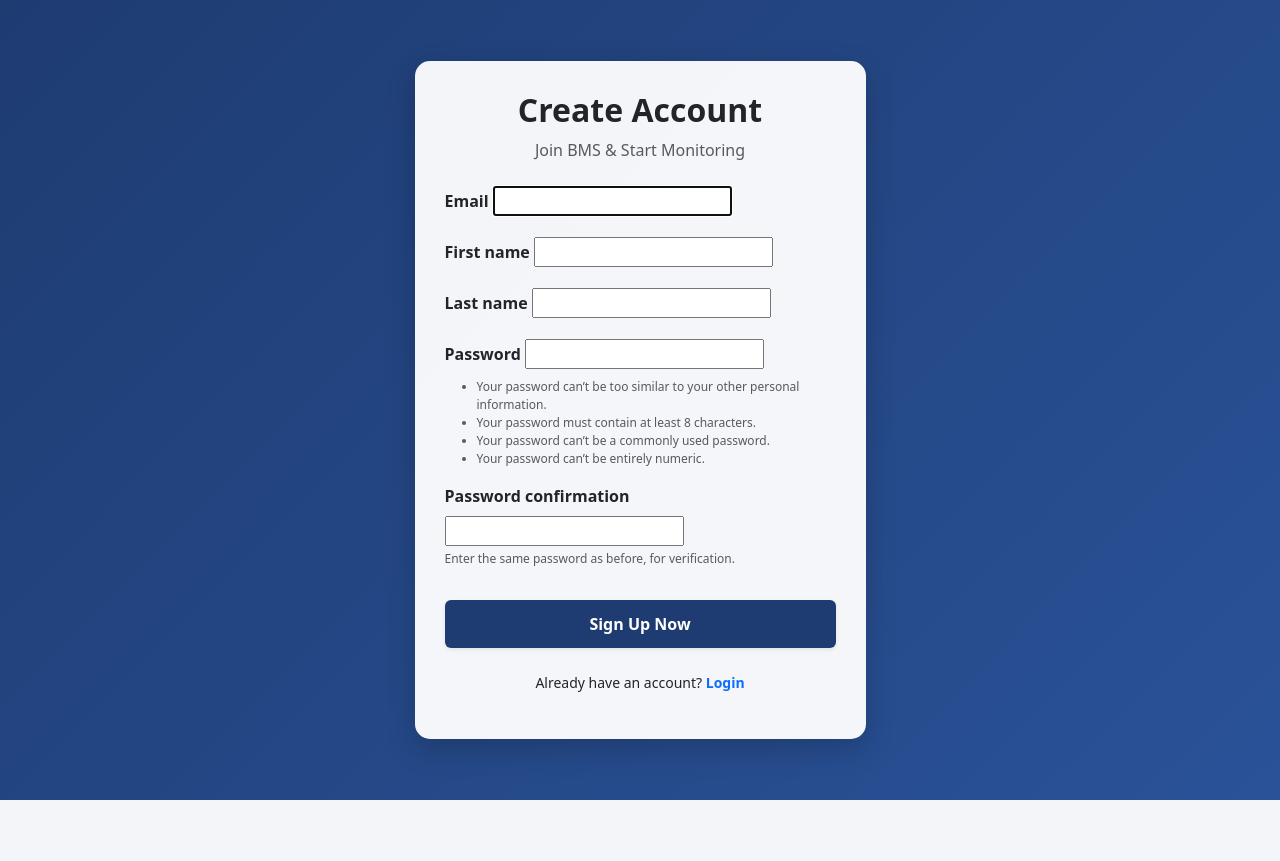
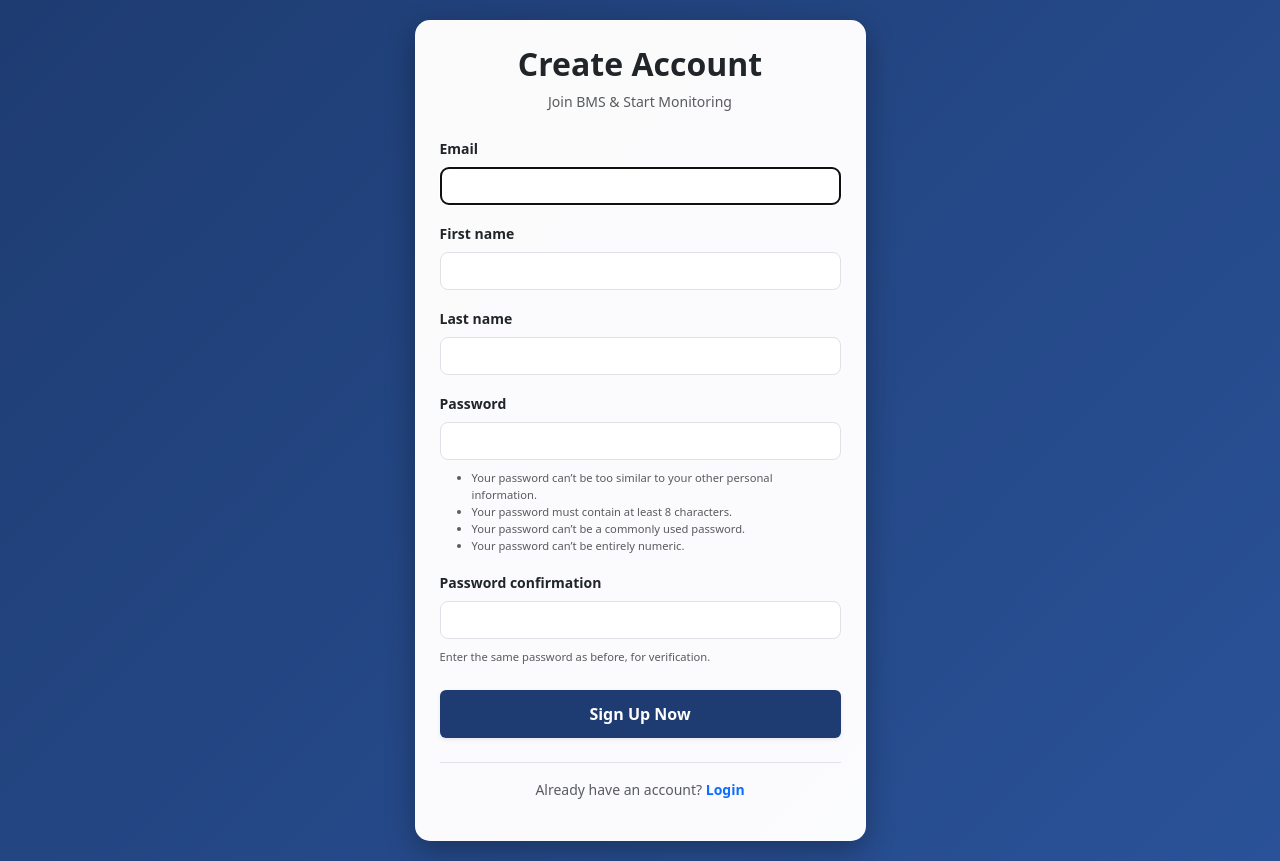
Before and after one commit to abdelrahman-asaad/bms_project, a Django app: page /monitoring/signup/ in a window 1280 px wide. Before the commit the page ends 800 px from the top, so only its background shows below. Run offline with Django 5.2, Linux system fonts and the light colour scheme.

Commit message:
add changes

```diff
--- a/bms_project/bms_project/settings.py
+++ b/bms_project/bms_project/settings.py
@@ -16,6 +16,7 @@ DEBUG = not ON_PYTHONANYWHERE
 if ON_PYTHONANYWHERE:
     # استبدل 'yourusername' باسم حسابك الحقيقي على الموقع
     ALLOWED_HOSTS = ['asaad77.pythonanywhere.com']
+    CSRF_TRUSTED_ORIGINS = ['https://asaad77.pythonanywhere.com']
 else:
     ALLOWED_HOSTS = ['*']
 
@@ -95,3 +96,7 @@ if ON_PYTHONANYWHERE:
 
 LOGIN_REDIRECT_URL = 'dashboard'
 DEFAULT_AUTO_FIELD = 'django.db.models.BigAutoField'
+# إعدادات إضافية لحل مشكلة الـ 403 على السيرفرات الحقيقية
+CSRF_COOKIE_SECURE = True
+SESSION_COOKIE_SECURE = True
+CSRF_COOKIE_HTTPONLY = True
--- a/bms_project/monitoring/templates/monitoring/signup.html
+++ b/bms_project/monitoring/templates/monitoring/signup.html
@@ -8,15 +8,16 @@
     <style>
         body {
             background: linear-gradient(135deg, #1e3c72 0%, #2a5298 100%);
-            height: 100vh;
+            min-height: 100vh; /* تغيير من height لـ min-height عشان الموبايل */
             display: flex;
             align-items: center;
+            padding: 20px 0; /* مسافة بسيطة فوق وتحت في الموبايل */
         }
         .signup-card {
-            background: rgba(255, 255, 255, 0.95);
+            background: rgba(255, 255, 255, 0.98);
             border-radius: 15px;
-            box-shadow: 0 10px 30px rgba(0,0,0,0.2);
-            padding: 30px;
+            box-shadow: 0 10px 30px rgba(0,0,0,0.3);
+            padding: 25px;
         }
         .btn-primary {
             background-color: #1e3c72;
@@ -24,25 +25,36 @@
             padding: 12px;
             font-weight: bold;
         }
-        .btn-primary:hover { background-color: #2a5298; }
-        .form-control { border-radius: 8px; }
-        .errorlist { color: #dc3545; list-style: none; padding: 0; font-size: 0.9em; }
+        .form-control {
+            border-radius: 8px;
+            padding: 10px; /* تكبير الخانات ليسهل الضغط عليها بالموبايل */
+        }
+        /* تعديل لعرض الـ inputs في دجانغو داخل Bootstrap */
+        input {
+            display: block;
+            width: 100%;
+            padding: 0.375rem 0.75rem;
+            font-size: 1rem;
+            border: 1px solid #dee2e6;
+            border-radius: 8px;
+            margin-bottom: 10px;
+        }
     </style>
 </head>
 <body>
 
 <div class="container">
     <div class="row justify-content-center">
-        <div class="col-md-5">
+        <div class="col-12 col-sm-9 col-md-6 col-lg-5">
             <div class="signup-card">
                 <div class="text-center mb-4">
                     <h2 class="fw-bold text-dark">Create Account</h2>
-                    <p class="text-muted">Join BMS & Start Monitoring</p>
+                    <p class="text-muted small">Join BMS & Start Monitoring</p>
                 </div>
 
                 {% if messages %}
                     {% for message in messages %}
-                        <div class="alert alert-{{ message.tags }} small">
+                        <div class="alert alert-{{ message.tags }} py-2 small">
                             {{ message }}
                         </div>
                     {% endfor %}
@@ -53,22 +65,22 @@
 
                     {% for field in form %}
                         <div class="mb-3">
-                            <label class="form-label fw-semibold">{{ field.label }}</label>
+                            <label class="form-label fw-semibold small">{{ field.label }}</label>
                             {{ field }}
                             {% if field.errors %}
-                                <div class="text-danger small">{{ field.errors|striptags }}</div>
+                                <div class="text-danger" style="font-size: 0.8em;">{{ field.errors|striptags }}</div>
                             {% endif %}
                             {% if field.help_text %}
-                                <div class="form-text" style="font-size: 0.75em;">{{ field.help_text }}</div>
+                                <div class="form-text" style="font-size: 0.7em;">{{ field.help_text }}</div>
                             {% endif %}
                         </div>
                     {% endfor %}
 
-                    <button type="submit" class="btn btn-primary w-100 mt-3 shadow-sm">Sign Up Now</button>
+                    <button type="submit" class="btn btn-primary w-100 mt-2 shadow-sm">Sign Up Now</button>
                 </form>
 
-                <div class="text-center mt-4">
-                    <p class="small">Already have an account? <a href="{% url 'login' %}" class="text-decoration-none fw-bold">Login</a></p>
+                <div class="text-center mt-4 border-top pt-3">
+                    <p class="small text-muted">Already have an account? <a href="{% url 'login' %}" class="text-decoration-none fw-bold">Login</a></p>
                 </div>
             </div>
         </div>
--- a/bms_project/monitoring/views.py
+++ b/bms_project/monitoring/views.py
@@ -12,7 +12,7 @@ from django.contrib.auth.decorators import login_required
 from django.contrib.auth.forms import AuthenticationForm
 from django.contrib import messages
 from django.conf import settings
-from django.urls import reverse # إضافة دي عشان الـ Redirect بـ parameters
+from django.urls import reverse
 
 from .models import Device, Reading, Battery, PulseTest, User, ActiveSession
 from .forms import SignUpForm
@@ -84,19 +84,22 @@ def receive_data(request):
             soh = calculate_dynamic_soh(resistance, battery.capacity_mah, specs)
             current_soc = calculate_dynamic_soc(v_before, specs)
 
-            last_pulse = PulseTest.objects.filter(battery=battery).order_by('-timestamp').first()
-            increment_cycles = 0
-            calculated_energy = 0
+            # رفع زمن النبضة الافتراضي لمنع تلاشي القيمة بالـ Rounding
+            power_w = v_after * i_amps
+            pulse_duration_seconds = 10.0
+            calculated_energy = power_w * (pulse_duration_seconds / 3600.0)
 
-            if last_pulse:
-                soc_diff = float(last_pulse.calculated_soc) - float(current_soc)
-                if soc_diff > 0:
-                    increment_cycles = soc_diff / 100.0
-                    nominal_v = 3.2 if battery.chemistry == 'lifepo4' else 3.7
-                    capacity_ah = battery.capacity_mah / 1000.0
-                    calculated_energy = (soc_diff / 100.0) * nominal_v * capacity_ah
+            chem_lower = str(battery.chemistry).lower().strip()
+            nominal_v = 3.2 if chem_lower == 'lifepo4' else 3.7
+            capacity_ah = float(battery.capacity_mah) / 1000.0
+            total_battery_energy_wh = nominal_v * capacity_ah
 
-            battery.cycle_count = float(battery.cycle_count or 0) + increment_cycles
+            if total_battery_energy_wh > 0:
+                increment_cycles = calculated_energy / total_battery_energy_wh
+            else:
+                increment_cycles = 0.0
+
+            battery.cycle_count = float(battery.cycle_count or 0.0) + float(increment_cycles)
             battery.soh = soh
             battery.save()
 
@@ -107,12 +110,15 @@ def receive_data(request):
                 calculated_soh=soh, calculated_soc=current_soc
             )
 
+            # حفظ القيمة بدقة عشرية أعلى لتجنب الصفر المطلق
             Reading.objects.create(
                 battery=battery, avg_voltage=v_after, avg_current=curr_ma,
-                avg_temp=temp, min_voltage=v_after, energy_wh=round(calculated_energy, 4)
+                avg_temp=temp, min_voltage=v_after, power_avg=round(power_w, 4),
+                energy_wh=round(calculated_energy, 9)
             )
 
             return JsonResponse({'status': 'success', 'battery_id': battery.battery_id}, status=201)
+
     except Exception as e:
         return JsonResponse({'status': 'error', 'message': str(e)}, status=500)
 
@@ -138,13 +144,41 @@ def dashboard(request):
             session_active.save()
 
     pulse_tests = []
-    last_pulse, last_soc, total_energy = None, 0, 0
+    last_pulse, last_soc, total_energy, live_cycles = None, 0, 0.0, 0.0
+
     if current_battery:
-        pulse_tests = current_battery.pulse_tests.all().order_by('-timestamp')[:20]
+        # جلب كافة النبضات لحساب تراكمي دقيق
+        all_pulses = current_battery.pulse_tests.all().order_by('-timestamp')
+        pulse_tests = all_pulses[:20]  # تمرير آخر 20 نبضة فقط للجدول حفاظاً على الأداء
+
         last_pulse = pulse_tests[0] if pulse_tests else None
         last_soc = last_pulse.calculated_soc if last_pulse else 0
-        energy_data = Reading.objects.filter(battery=current_battery).aggregate(Sum('energy_wh'))
-        total_energy = energy_data['energy_wh__sum'] or 0.0
+
+        # جلب مواصفات السعة الكلية للبطارية النشطة حالياً
+        chem_lower = str(current_battery.chemistry).lower().strip()
+        nominal_v = 3.2 if chem_lower == 'lifepo4' else 3.7
+        batt_cap_mah = float(current_battery.capacity_mah or 1200)
+        capacity_ah = batt_cap_mah / 1000.0
+        total_battery_energy_wh = nominal_v * capacity_ah
+
+        # الحساب الفوري الإجباري من واقع بيانات جدول الـ Pulse Tests الفعلي للبطارية المحددة
+        calculated_energy_list = []
+        for p in all_pulses:
+            v_load = float(p.v_after or 0)
+            i_amps = float(p.current_ma or 0) / 1000.0
+            power_w = v_load * i_amps
+
+            # محاكاة زمن نبضة مستقر يضمن تحريك العداد تصاعدياً بكل سطر مستلم
+            pulse_duration_seconds = 10.0
+            energy_wh = power_w * (pulse_duration_seconds / 3600.0)
+            calculated_energy_list.append(energy_wh)
+
+        total_energy = sum(calculated_energy_list)
+
+        if total_battery_energy_wh > 0 and total_energy > 0:
+            live_cycles = total_energy / total_battery_energy_wh
+        else:
+            live_cycles = float(current_battery.cycle_count or 0.0)
 
     context = {
         'current_battery': current_battery,
@@ -152,13 +186,15 @@ def dashboard(request):
         'last_pulse': last_pulse,
         'user_batteries': user_batteries,
         'last_soc': last_soc,
-        'total_energy': round(total_energy, 2),
+        'total_energy': total_energy,
+        'live_cycles': live_cycles,
         'display_name': request.user.email.split('@')[0],
         'api_token': request.user.api_token,
     }
     return render(request, 'monitoring/dashboard.html', context)
 
-# --- التعديل الجوهري هنا ---
+# --- إضافة بطارية جديدة ---
+
 @login_required
 def add_battery(request):
     if request.method == "POST":
@@ -185,14 +221,11 @@ def add_battery(request):
             else:
                 return redirect('dashboard')
 
-            # تحديث الجلسة النشطة بالبطارية الجديدة
             session_active, _ = ActiveSession.objects.get_or_create(user=request.user)
             session_active.selected_battery = battery
             session_active.save()
 
             messages.success(request, f"Battery {battery.battery_id} is now active.")
-
-            # الحل: توجيه المستخدم للرابط شاملاً الـ ID الجديد
             return redirect(f"{reverse('dashboard')}?battery_id={battery.id}")
 
         except Exception as e:
```
Also changed, not shown: bms_project/monitoring/models.py (+29 -14 lines), bms_project/monitoring/templates/monitoring/dashboard.html (+4 -4 lines), bms_project/monitoring/templates/monitoring/login.html (+34 -11 lines), bms_project/db.sqlite3, bms_project/monitoring/migrations/0006_alter_battery_cycle_count.py (added).
